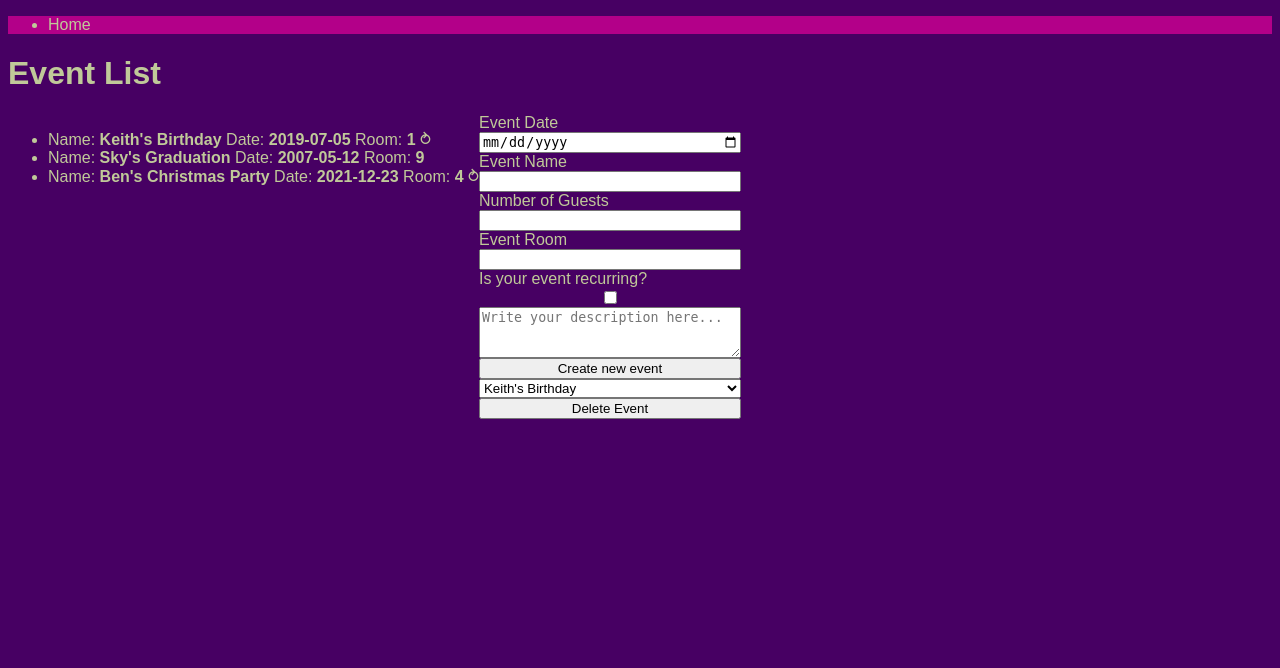
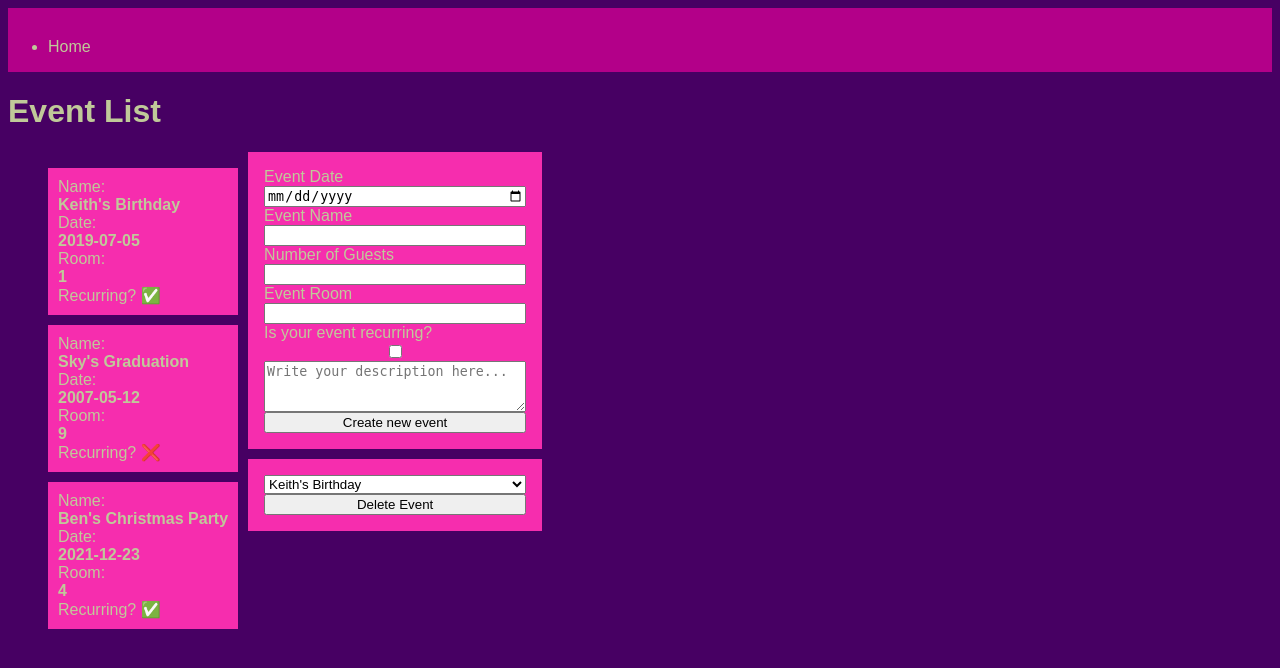
Before and after one commit to IronsideF/flask_templates_lab, a Flask app: page /events in a window 1280 px wide. Shown: the top 668 px of the page. Run offline with Flask 2, Linux system fonts and the light colour scheme.

Commit message:
i'm not sure'

```diff
--- a/static/style.css
+++ b/static/style.css
@@ -15,6 +15,9 @@ body {
 header {
     background-color: var(--header-color);
     color: var(--text-color);
+    height: 4rem;
+    display: flex;
+    align-items: flex-end;
 }
 
 a {
@@ -32,6 +35,20 @@ a {
     flex-direction: column;
 }
 
+.wrapper ul li {
+    display: flex;
+    flex-direction: column;
+    margin-bottom: 10px;
+    margin-right: 10px;
+    background-color: var(--standout-color);
+    padding: 10px;
+}
+
 .input-form form {
     display:flex;
-    flex-direction: column;}
+    flex-direction: column;
+    background-color: var(--standout-color);
+    margin-bottom: 10px;
+    padding: 16px;
+
+    }
--- a/templates/index.html
+++ b/templates/index.html
@@ -8,7 +8,9 @@
                 Date: <b>{{ event.date }}</b>
                 Room: <b>{{ event.room }}</b>
                 {% if event.recurring %}
-                    <span>&#10561;</span>
+                    <span>Recurring? &#9989;</span>
+                {% else %}
+                    <span>Recurring? &#10060; </span>
                 {% endif %}
             </li>
         {% endfor %}
@@ -39,7 +41,6 @@
                 </select>
                 <input type="submit" value="Delete Event">
                 </form>
-
             </div>
     </div>
 </div>
```
Lines whose indentation alone changed are shown as unchanged.
